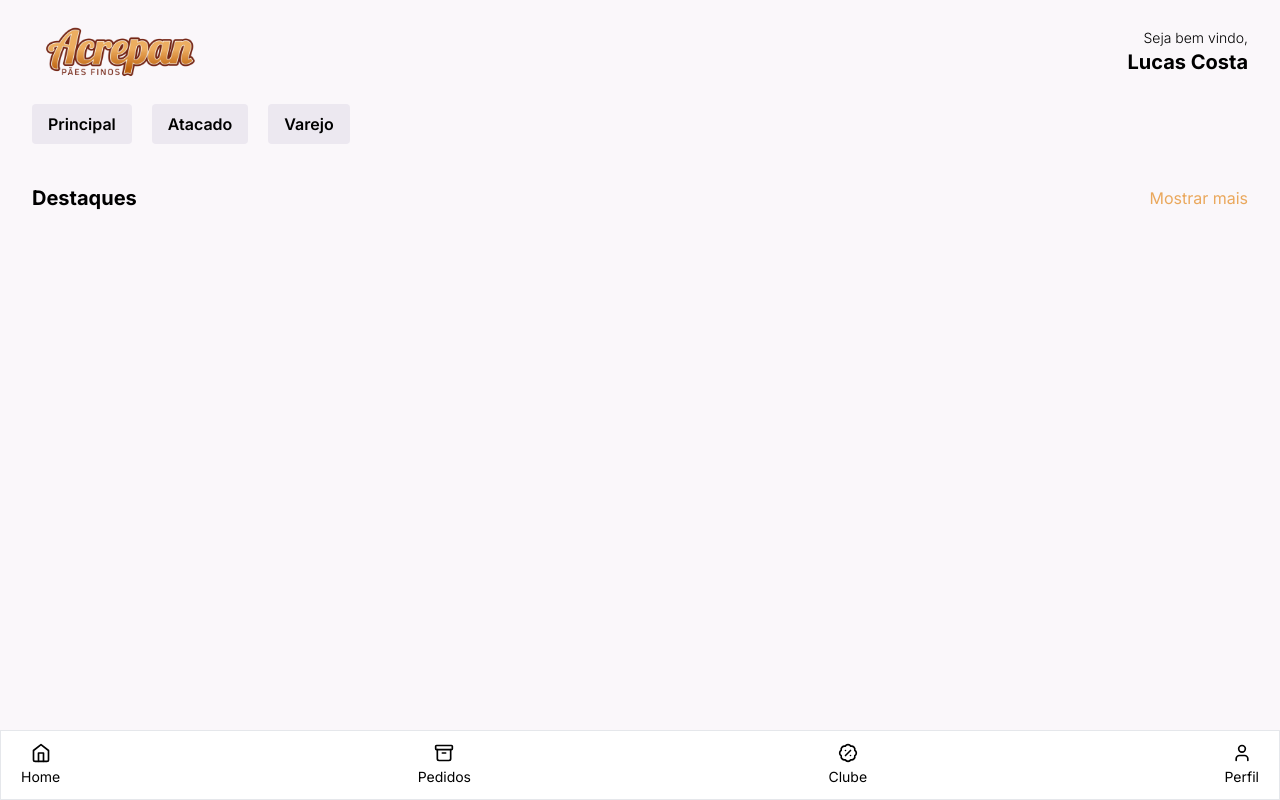
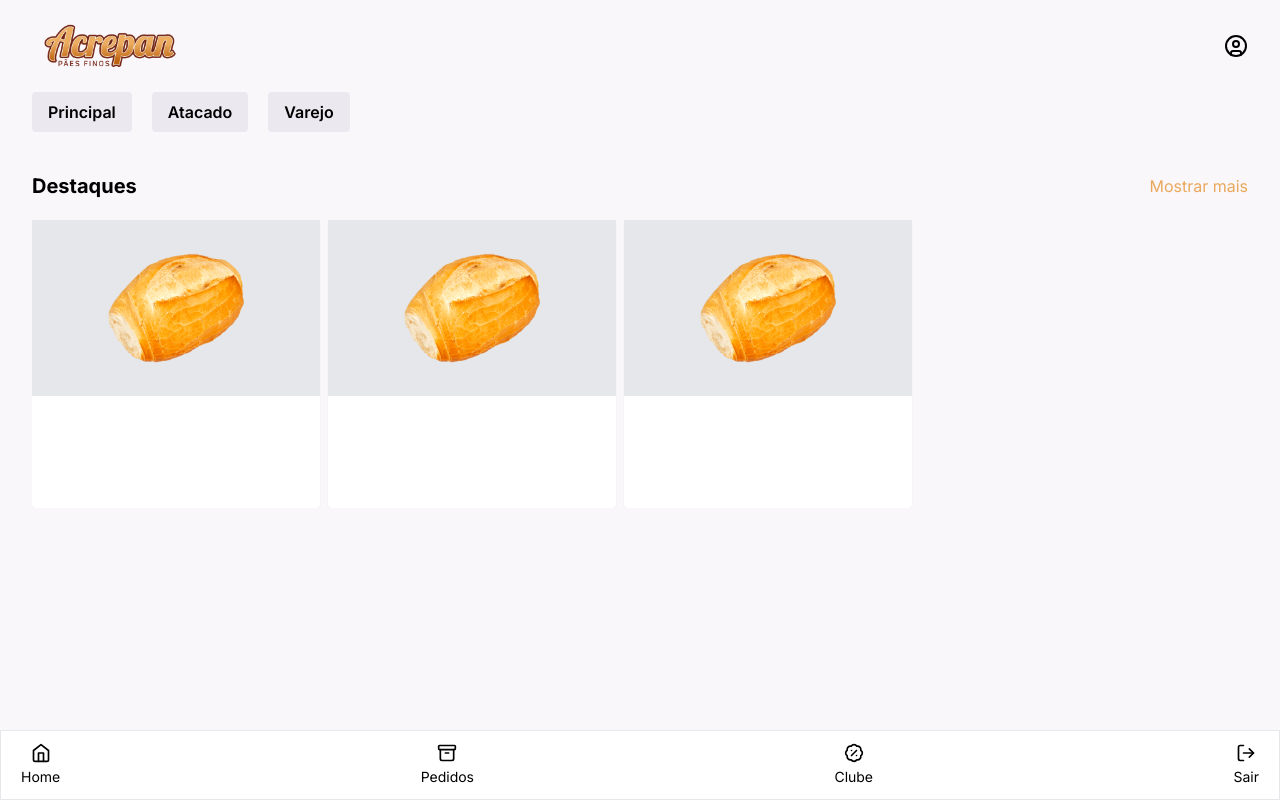
Before and after one commit to WillDevAC/acrepan-webapp, a Next.js app: page /home/all in a window 1280 px wide. Built offline with nearby package versions, Linux system fonts and the light colour scheme.

Commit message:
feat: card incomplete

```diff
--- /dev/null
+++ b/src/app/components/Card.tsx
@@ -0,0 +1,11 @@
+'use client'
+
+export function Card() {
+  return (
+    <div className="flex bg-white shadow-sm min-w-72 max-w-72 rounded h-72">
+      <div className="flex items-center justify-center h-44 w-full bg-gray-200">
+        <img src="/pao.png" className="object-contain w-full h-full p-5" />
+      </div>
+    </div>
+  );
+}
--- a/src/app/components/Header.tsx
+++ b/src/app/components/Header.tsx
@@ -1,14 +1,15 @@
+import { Bell, CircleUser } from "lucide-react";
+
 import Image from "next/image";
 
 export function Header() {
   return (
     <header className="w-full flex h-auto items-center justify-between px-8 py-1">
-      <div className="flex items-center justify-center">
-        <Image src='/logo.png' height={170} width={170} alt="Website Logo"/>
+      <div className="flex items-center">
+        <Image src='/logo.png' height={150} width={150} alt="Website Logo"/>
       </div>
-      <div className="flex flex-col">
-        <span className="text-sm font-light text-right">Seja bem vindo,</span>
-        <p className="text-xl font-bold text-right">Lucas Costa</p>
+      <div className="flex items-center gap-3">
+        <CircleUser />
       </div>
     </header>
   );
--- a/src/app/components/Menu.tsx
+++ b/src/app/components/Menu.tsx
@@ -1,6 +1,6 @@
 "use client";
 
-import { Archive, BadgePercent, Home, User } from "lucide-react";
+import { Archive, BadgePercent, Home, LogOut, User } from "lucide-react";
 
 import Link from "next/link";
 
@@ -21,8 +21,8 @@ export function Menu() {
           <p className="text-sm">Clube</p>
         </Link>
         <Link className="flex flex-col gap-1 items-center justify-center" href='#'>
-          <User size={20}/>
-          <p className="text-sm">Perfil</p>
+          <LogOut size={20}/>
+          <p className="text-sm">Sair</p>
         </Link>
       </div>
     </>
--- a/src/app/components/bestSellers.tsx
+++ b/src/app/components/bestSellers.tsx
@@ -1,11 +1,17 @@
+import { Card } from "./Card";
 import { Info } from "./Info";
 
 export function BestSellers() {
   return (
     <>
-      <section className="py-10">
-        <Info title="Destaques" redirect="#"/>
+      <section className="pt-10 pb-5">
+        <Info title="Destaques" redirect="#" />
       </section>
+      <div className="flex gap-2 w-full overflow-x-auto no-scrollbar">
+        <Card />
+        <Card />
+        <Card />
+      </div>
     </>
   );
 }
--- a/src/app/globals.css
+++ b/src/app/globals.css
@@ -6,3 +6,13 @@ body {
   color: black;
   background-color: #faf7fa;
 }
+
+@layer utilities {
+  .no-scrollbar::-webkit-scrollbar {
+    display: none;
+  }
+  .no-scrollbar {
+    -ms-overflow-style: none;
+    scrollbar-width: none;
+  }
+}
```
Also changed, not shown: public/pao.png (added).
